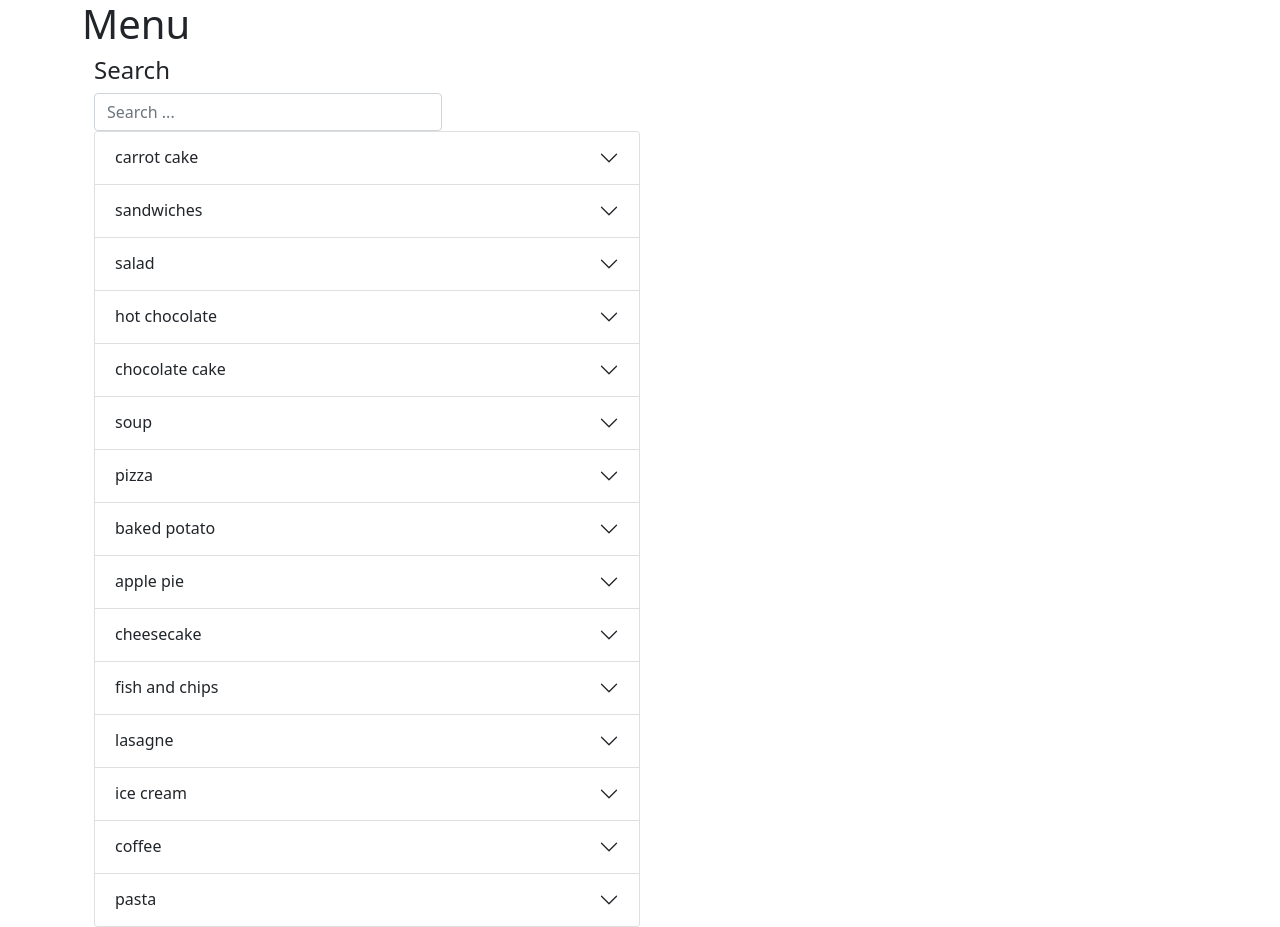
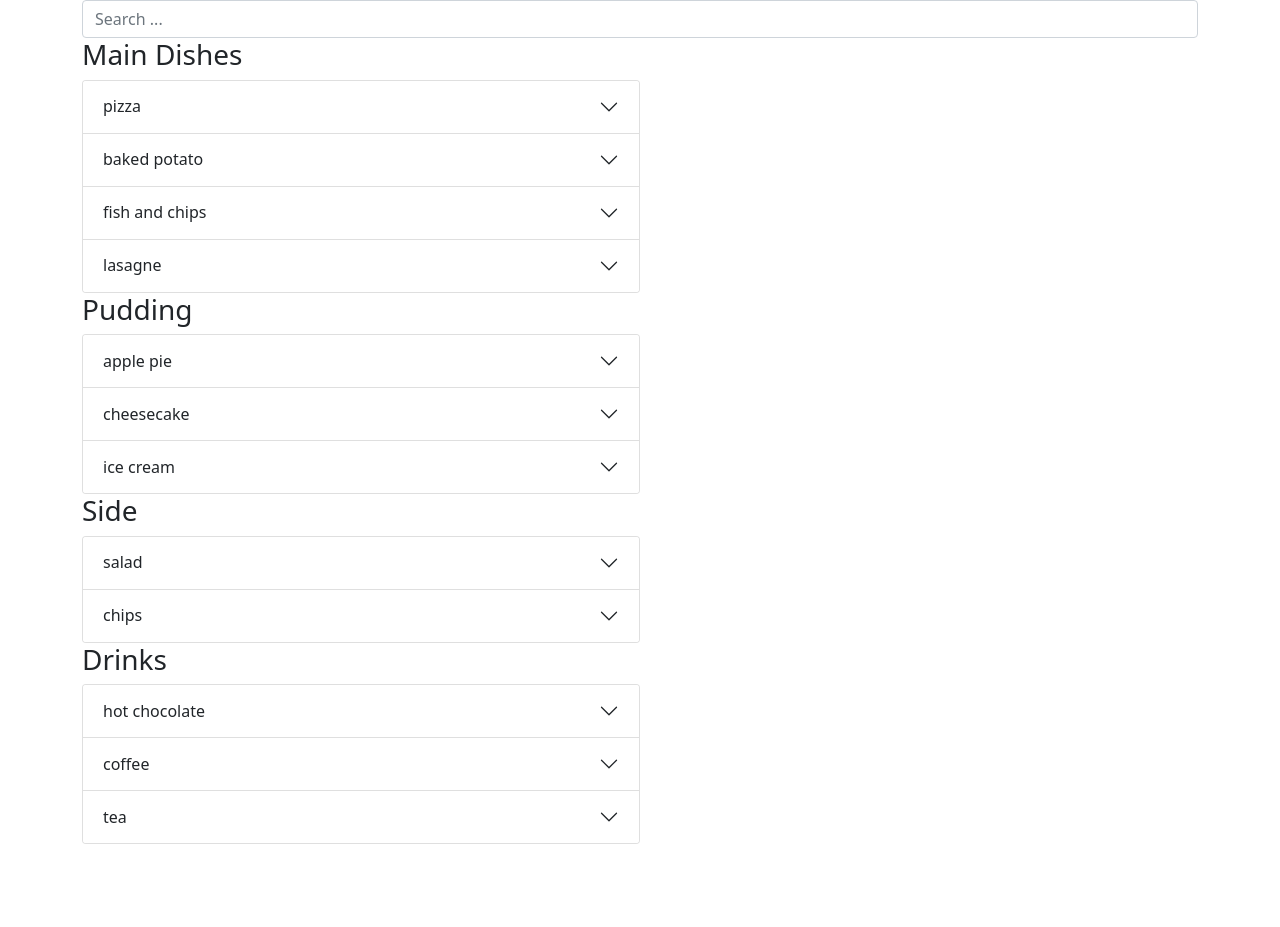
Before and after one commit to FionaMacRaeFairlie/FEWD-Lab3, a React (Create React App) app: page / in a window 1280 px wide. After the commit the page ends 844 px from the top, so only its background shows below. Built offline with nearby package versions, Linux system fonts and the light colour scheme.

Commit message:
updated search

```diff
--- a/src/App.js
+++ b/src/App.js
@@ -1,7 +1,5 @@
 import React from "react";
-import DisplayFoodItems from "./components/DisplayFoodItems";
-import StyledDisplayFoodItems from "./components/StyledDisplayFoodItems";
-import Search from "./components/Search";
+import Search from "./components/Search"
 import "bootstrap/dist/css/bootstrap.min.css";
 
 const items = [
@@ -31,6 +29,7 @@ const items = [
     description: "with fully fat or skimmed milk",
     price: "2.00",
     category: "drinks",
+    available: "yes",
   },
   {
     name: "chocolate cake",
@@ -103,25 +102,32 @@ const items = [
     available: "yes",
   },
   {
+    name: "tea",
+    description: "a range of varieties",
+    price: "1",
+    category: "drinks",
+    available: "yes",
+  },
+  {
     name: "pasta",
     description: "with a tomato and garlic sauce",
     price: "5.50",
     category: "main",
   },
-];
+  {
+    name: "chips",
+    description: "with ketchup or mayonnaise",
+    price: "3",
+    category: "side",
+    available: "yes",
+  },
+]
 
 function App() {
-
   return (
     <div className="container">
-      <h1>Menu</h1>
       <Search details={items}/>
-
-
-    </div>
+      </div>
   );
 }
 export default App;
-
-//<DisplayFoodItems foodList={items} />
-//<StyledDisplayFoodItems foodList={items} />
--- a/src/components/FoodItem.js
+++ b/src/components/FoodItem.js
@@ -1,16 +1,12 @@
 import React from 'react'
 
 const FoodItem = ({food}) => {
-
     return (
         <div>
                 <p>{food.name}</p>
                 <p>{food.description}</p>
                 <p>{food.price}</p>
-
-
         </div>
     );
 };
-
 export default FoodItem;
--- /dev/null
+++ b/src/components/OrderedFoodItems.js
@@ -0,0 +1,23 @@
+import React from "react";
+import Accordion from "react-bootstrap/Accordion";
+import StyledFoodItem from "./StyledFoodItem";
+
+const OrderedFoodItems = ({categoryList,category}) => {
+
+    return (
+      <>
+      <h3>{category}</h3>
+    <Accordion style={{width:50+'%'}}>
+      {categoryList.map((food, index) => {
+        return (
+          <Accordion.Item eventKey={index} key={index}>
+            <StyledFoodItem food={food} />
+          </Accordion.Item>
+        );
+      })}
+    </Accordion>
+    </>
+  );
+};
+
+export default OrderedFoodItems;
--- a/src/components/Search.js
+++ b/src/components/Search.js
@@ -1,38 +1,26 @@
 import React, { useState } from "react";
-import StyledDisplayFoodItems from "./StyledDisplayFoodItems";
+import StyledAndFilteredDisplayFoodItems from "./StyledAndFilteredDisplayFoodItems";
 
 function Search({ details }) {
-  const [searchField, setSearchField] = useState("");
+   const [searchField, setSearchField] = useState("");
 
   const filtered = details.filter((entry) => {
-    return entry.name.toLowerCase().includes(searchField.toLowerCase());
+    return entry.name.toLowerCase().includes(searchField.toLowerCase())|| entry.description.toLowerCase().includes(searchField.toLowerCase());
   });
 
-  const handleChange = (e) => {
-    setSearchField(e.target.value);
-  };
-
   return (
-    <>
-      <div className="container">
-        <div className="row">
-          <div className="col-sm">
-            <h4>Search </h4>
+      <div>
+          <div>
             <input
               className="form-control"
               type="text"
               placeholder="Search ..."
-              onChange={handleChange}
+              onChange={(e) =>  setSearchField(e.target.value)}
             />
           </div>
-          <div className="col-sm"></div>
-          <div className="col-sm"></div>
-        </div>
+          <StyledAndFilteredDisplayFoodItems foodList={filtered} />
+      </div>
 
-         <StyledDisplayFoodItems foodList={filtered} />
-
-      </div>
-    </>
   );
 }
 
--- /dev/null
+++ b/src/components/StyledAndFilteredDisplayFoodItems.js
@@ -0,0 +1,37 @@
+import React, { useState } from "react";
+import OrderedFoodItems from "./OrderedFoodItems";
+
+const StyledAndFilteredDisplayFoodItems = ({ foodList }) => {
+     const availableList = foodList.filter((entry) => {
+      return entry.available==="yes";
+    });
+
+    return (<>
+    <OrderedFoodItems category="Main Dishes" categoryList={availableList.filter((entry) => {return entry.category==="main"})} />
+    <OrderedFoodItems category="Pudding" categoryList={ availableList.filter((entry) => { return entry.category==="pudding"})} />
+    <OrderedFoodItems category="Side" categoryList={availableList.filter((entry) => { return entry.category==="side" })} />
+    <OrderedFoodItems category="Drinks" categoryList={availableList.filter((entry) => { return entry.category==="drinks"})} />
+    </>
+  );
+};
+
+export default StyledAndFilteredDisplayFoodItems;
+
+
+
+/*
+const foodItem = [];
+this.props.items.map(item => {
+if ( this.props.menuCategory === item.category) {
+foodItem.push(
+<SimpleProp
+key={item._id}
+name={item.name}
+description={item.description}
+price={item.price}
+/>
+);
+return foodItem;
+} else return null;
+}
+);*/
```
